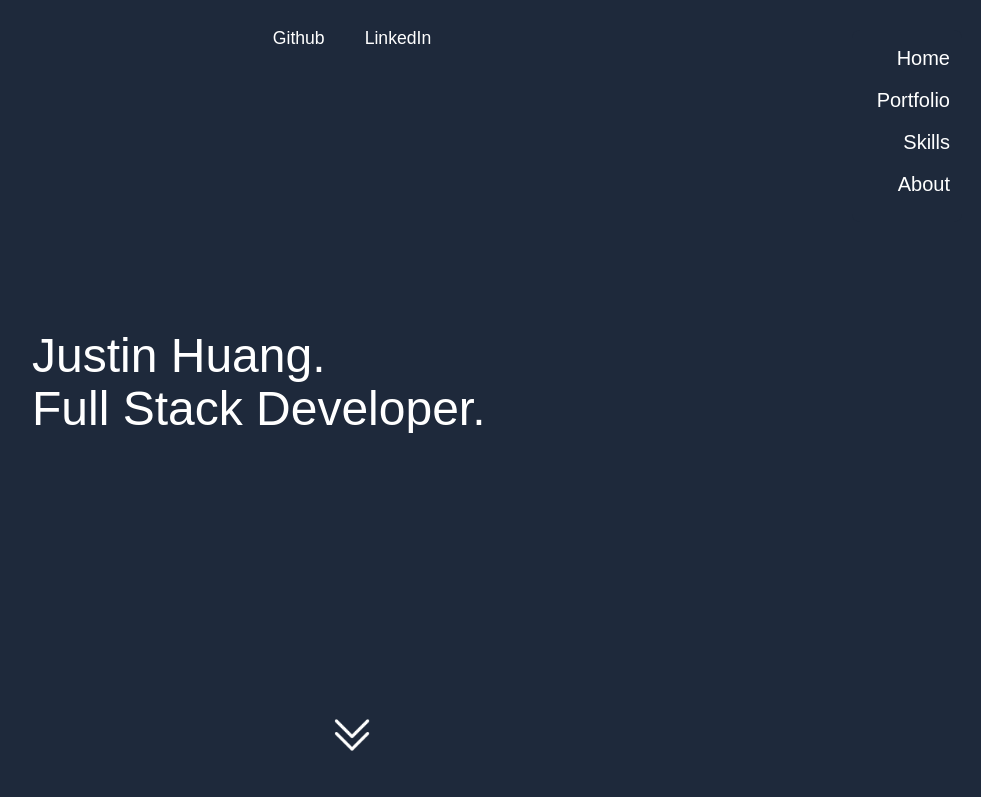
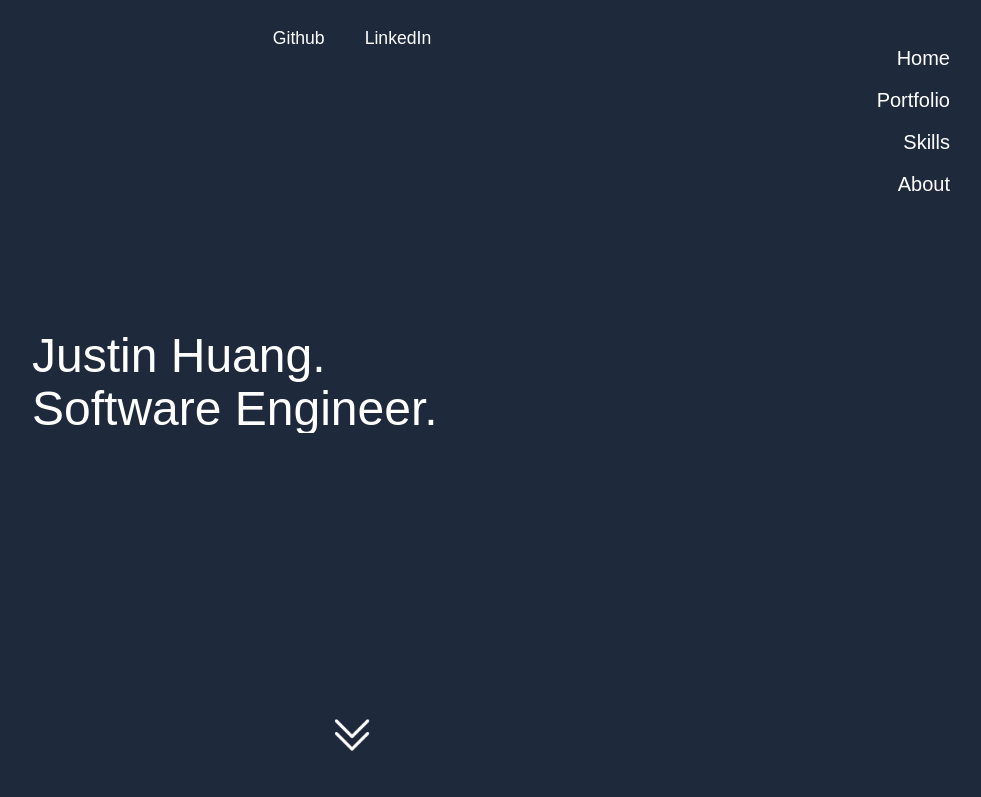
Before and after one commit to justinfyh/justinfyh.github.io, an Astro site: page / in a window 1280 px wide. Shown: the top 797 px of the page, without its empty margins (288-1269 px from the left). Built offline with nearby package versions, Linux system fonts and the light colour scheme; Astro itself is replaced by a stand-in of ours; a web font is replaced by a local one.

Commit message:
Update title

```diff
--- a/src/components/Introduction.astro
+++ b/src/components/Introduction.astro
@@ -4,7 +4,7 @@ import TypingAnimation from "./TypingAnimation.astro";
 
 <div class="text-left">
     <h1 class="text-5xl p-0 my-0">Justin Huang.</h1>
-    <TypingAnimation text="Full Stack Developer."/>
+    <TypingAnimation text="Software Engineer."/>
 </div>
 
 <style>
```
